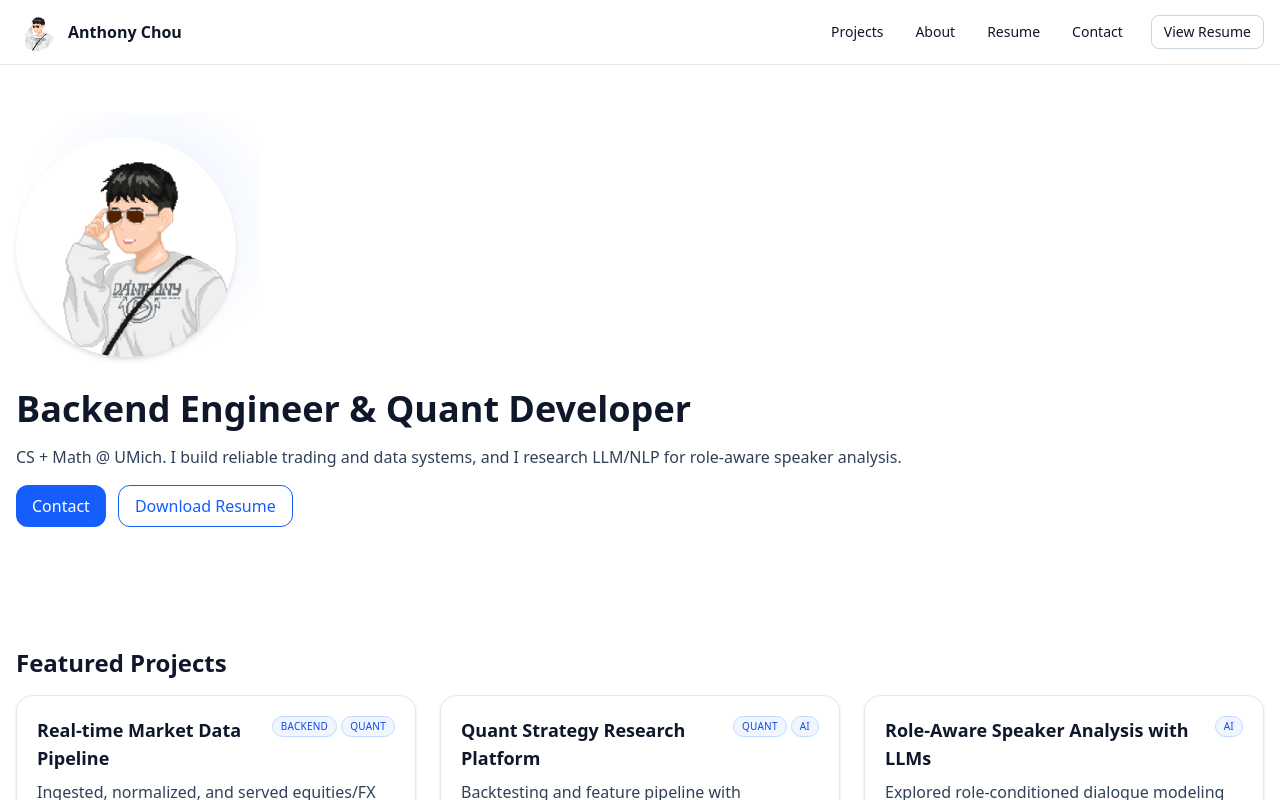
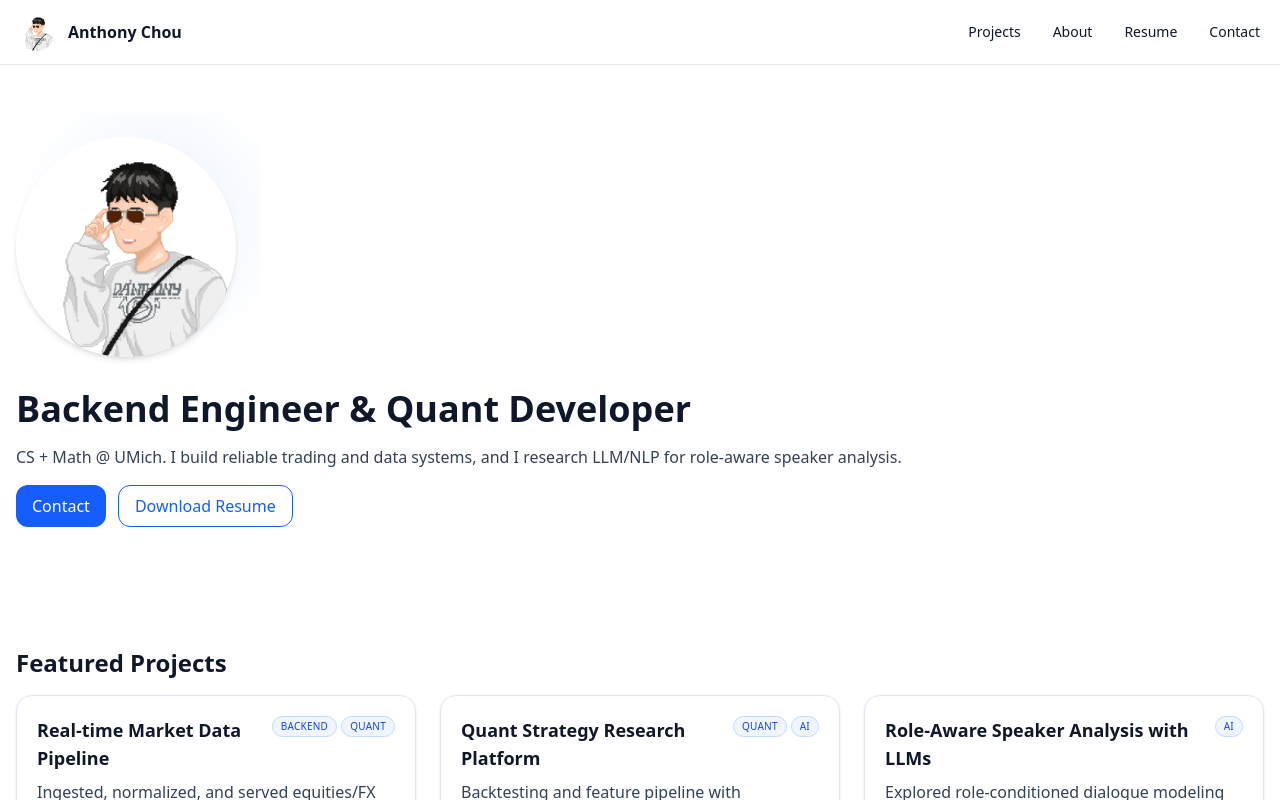
Before and after one commit to ctungyu11/personal-website, a Next.js app: page / in a window 1280 px wide. Shown: the top 800 px of the page. Built offline with nearby package versions, Linux system fonts and the light colour scheme.

Commit message:
chore(nav): remove 'View Resume' button from navbar

```diff
--- a/components/Nav.tsx
+++ b/components/Nav.tsx
@@ -30,7 +30,6 @@ export default function Nav() {
             {l.label}
           </Link>
         ))}
-        <Link href="/resume" className="text-sm rounded-lg border border-slate-300 px-3 py-1.5 hover:bg-slate-50">View Resume</Link>
       </div>
     </nav>
   );
```
